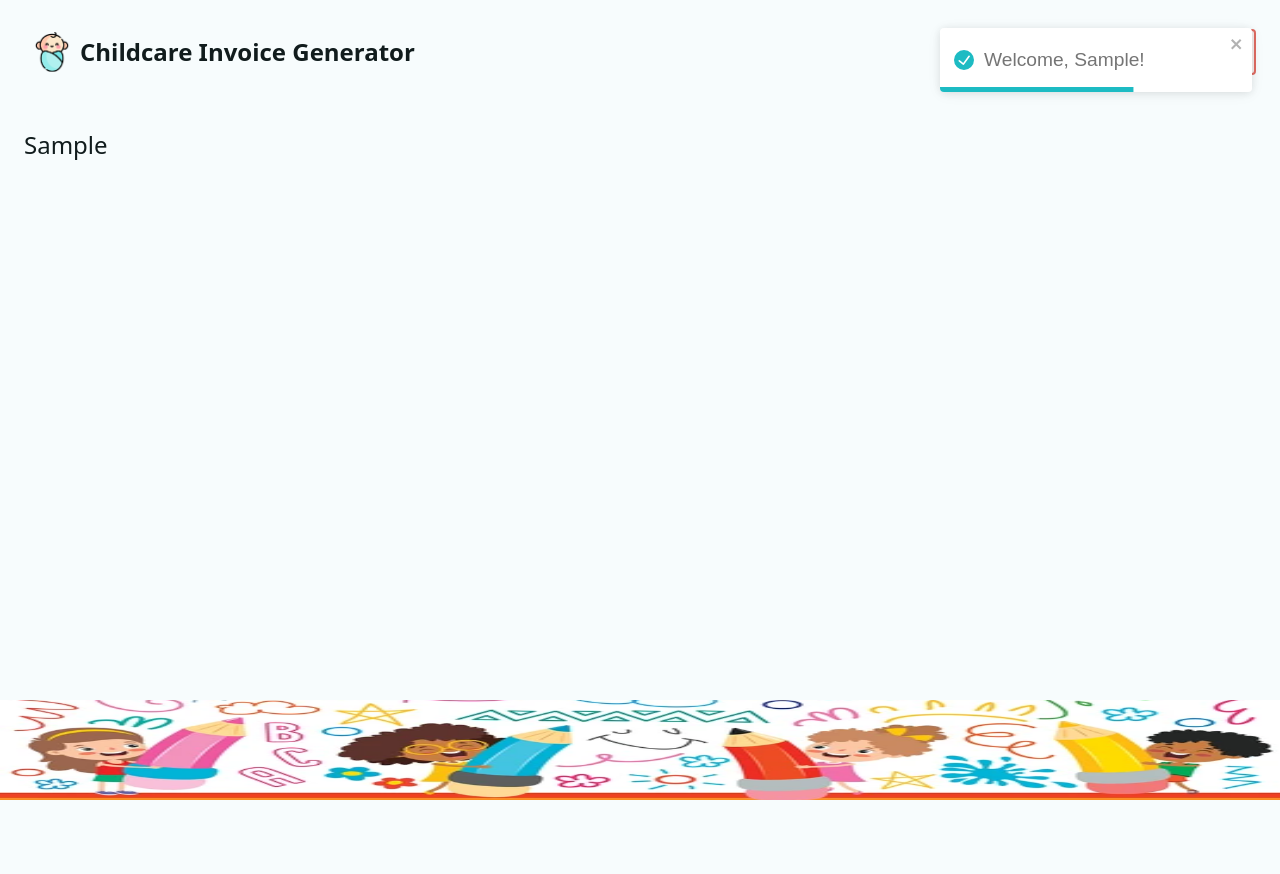
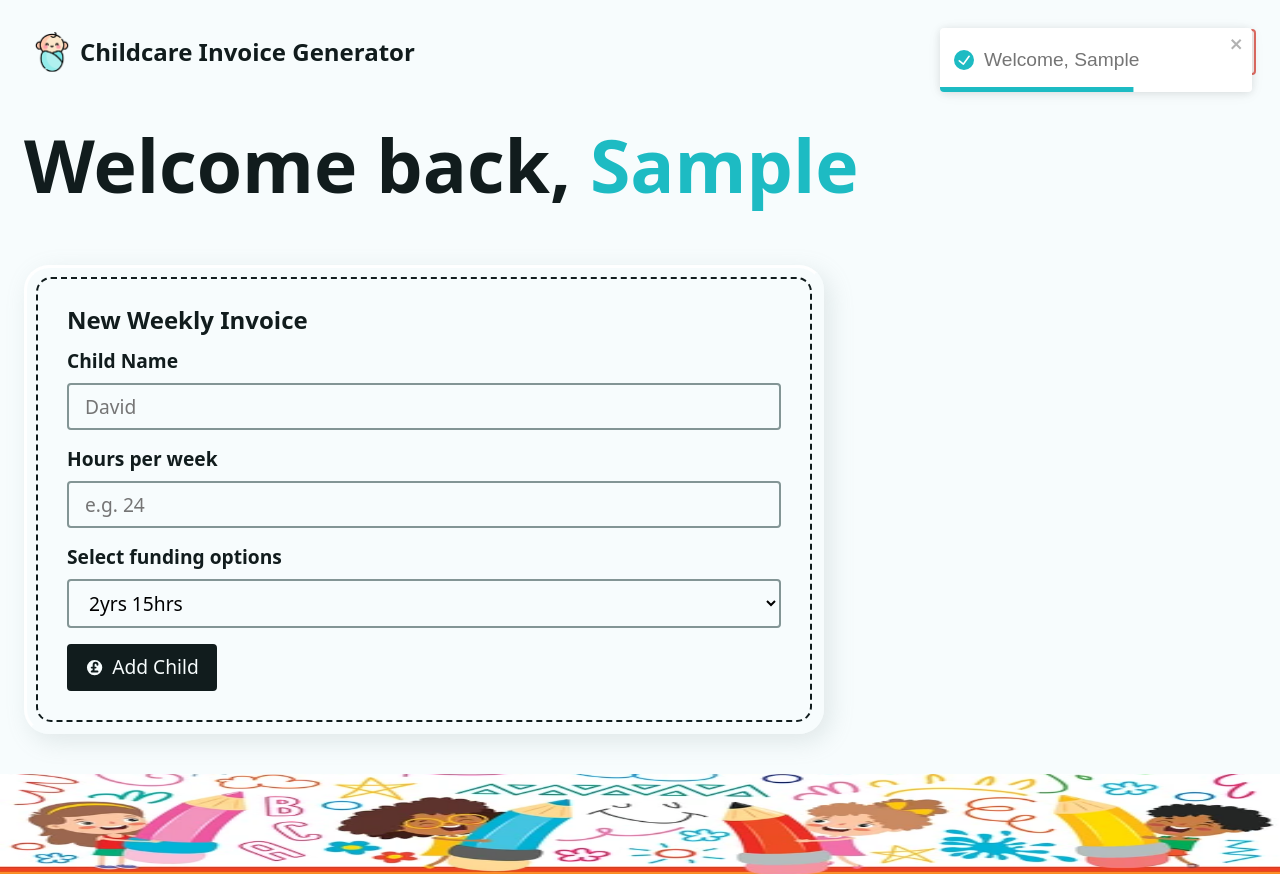
Before and after one commit to hannahf86/childcare-invoice-generator, a React (Vite) app: page / in a window 1280 px wide. Both pictures are taken after typing "Sample" into the empty fields and a click on the button "Create Account". Before the commit the page ends 800 px from the top, so only its background shows below. Built offline with nearby package versions, Linux system fonts and the light colour scheme.

Commit message:
add new hours form added, logic functional 👍

```diff
--- /dev/null
+++ b/src/Components/AddHoursForm.jsx
@@ -0,0 +1,59 @@
+import React from 'react'
+import { Form } from 'react-router-dom'
+
+// ASSETS
+import { HiCurrencyPound } from 'react-icons/hi'
+
+const AddHoursForm = () => {
+    return (
+        <div className='form-wrapper'>
+            <h2 className='h3'>New Weekly Invoice</h2>
+            <Form method='post'
+                className='grid-sm'
+            >
+                <div className='grid-xs'>
+                    <label htmlFor='newHours'>Child Name</label>
+                    <input
+                        type='text'
+                        name='name'
+                        id='name'
+                        placeholder='David'
+                        required />
+                </div>
+
+                <div className='grid-xs'>
+                    <label htmlFor='newHours'>Hours per week</label>
+                    <input
+                        type='number'
+                        step='0.01'
+                        name='hoursPerWeek'
+                        id='hoursPerWeek'
+                        placeholder='e.g. 24'
+                        inputMode='decimal'
+                        required />
+                </div>
+
+                <div className='grid-xs'>
+                    <label htmlFor='newHours'>Select funding options</label>
+                    <select
+                        name='funding'
+                        id='funding'
+                        required >
+                        <option value="2 year old, 15 hours funding">2yrs 15hrs</option>
+                        <option value="3 year old, 15 hours funding">3yrs 15hrs</option>
+                        <option value="3 year old, 30 hours funding">3yrs 30hrs</option>
+                        <option value="No funding">NONE</option>
+                    </select>
+                </div>
+
+                <input type='hidden' name='_action' value='createInvoice' />
+
+                <button type='submit' className='btn btn--dark'>
+                    <HiCurrencyPound />Add Child
+                </button>
+            </Form>
+        </div>
+    )
+}
+
+export default AddHoursForm
--- a/src/Scenes/Dashboard.jsx
+++ b/src/Scenes/Dashboard.jsx
@@ -3,39 +3,69 @@ import { useLoaderData } from "react-router-dom";
 
 // SCENES
 import Intro from "./Intro";
+import AddHoursForm from "../Components/AddHoursForm";
 
 // TOAST
 import { toast } from "react-toastify";
 
 //  HELPERS
-import { fetchData } from "../Utilities/Helpers"
+import { fetchData, createInvoice } from "../Utilities/Helpers"
 
 // LOADERS
 export function dashboardLoader() {
     const userName = fetchData("userName");
-    return { userName }
+    const invoices = fetchData("invoices");
+    return { userName, invoices }
 }
 
 // ACTIONS
 export async function dashboardAction({ request }) {
     const data = await request.formData();
-    try {
-        const formData = Object.fromEntries(data);
-        localStorage.setItem('userName', JSON.stringify(formData.userName));
-        return toast.success(`Welcome, ${formData.userName}!`)
-    } catch (e) {
-        throw new Error("There was a problem creating your account")
+    const { _action, ...values } = Object.fromEntries(data)
+
+    // new user submission
+    if (_action === "newUser") {
+        try {
+            localStorage.setItem("userName", JSON.stringify(values.userName))
+            return toast.success(`Welcome, ${values.userName}`)
+        } catch (e) {
+            throw new Error("There was a problem creating your account.")
+        }
+    }
+
+    if (_action === "createInvoice") {
+        try {
+            createInvoice({
+                name: values.name,
+                hours: values.hoursPerWeek,
+                funding: values.funding,
+            })
+            return toast.success("Weekly hours added!")
+        } catch (e) {
+            throw new Error("There was a problem creating your invoice.")
+        }
     }
 }
 
 const Dashboard = () => {
-    const { userName } = useLoaderData()
+    const { userName, invoices } = useLoaderData()
 
     return (
         <>
             {
                 userName ? (
-                    <p>{userName}</p>
+                    <div className="dashboard">
+                        <h1>Welcome back, <span className="accent">{userName}</span></h1>
+                        <div className="gird-sm">
+                            {/* {invoices ? (): ()} */}
+                        </div>
+
+                        <div className="grid-lg">
+                            <div className="flex-lg">
+                                <AddHoursForm />
+                            </div>
+                        </div>
+                    </div>
                 ) : <Intro />
             }
         </>
--- a/src/Scenes/Intro.jsx
+++ b/src/Scenes/Intro.jsx
@@ -21,6 +21,10 @@ const Intro = () => {
                     aria-label='Your name'
                     autoComplete='given-name'
                 />
+
+                {/* NEW USER SECRET INPUT */}
+                <input type='hidden' name='_action' value='newUser' />
+
                 <button type='submit' className='btn btn--dark'>
                     <HiUserAdd width={20} /><span>Create Account</span>
                 </button>
--- a/src/Utilities/Helpers.js
+++ b/src/Utilities/Helpers.js
@@ -7,3 +7,25 @@ export const fetchData = (key) => {
 export const deleteItem = ({ key }) => {
     return localStorage.removeItem(key)
 }
+
+// RANDOM COLOR
+const generateRandomColor = () => {
+    const existingInvoiceLength = fetchData('invoices')?.length ?? 0;
+    return `${existingInvoiceLength * 34} 65% 50%`
+}
+
+// CREATE INVOICE
+export const createInvoice = ({
+    name, hours, funding,
+}) => {
+    const newItem = {
+        id: crypto.randomUUID(),
+        createdAt: Date.now(),
+        name: name,
+        hours: +hours,
+        funding: funding,
+        color: generateRandomColor(),
+    }
+    const existingInvoices = fetchData('invoices') ?? []
+    return localStorage.setItem('invoices', JSON.stringify([...existingInvoices, newItem]))
+}
```
